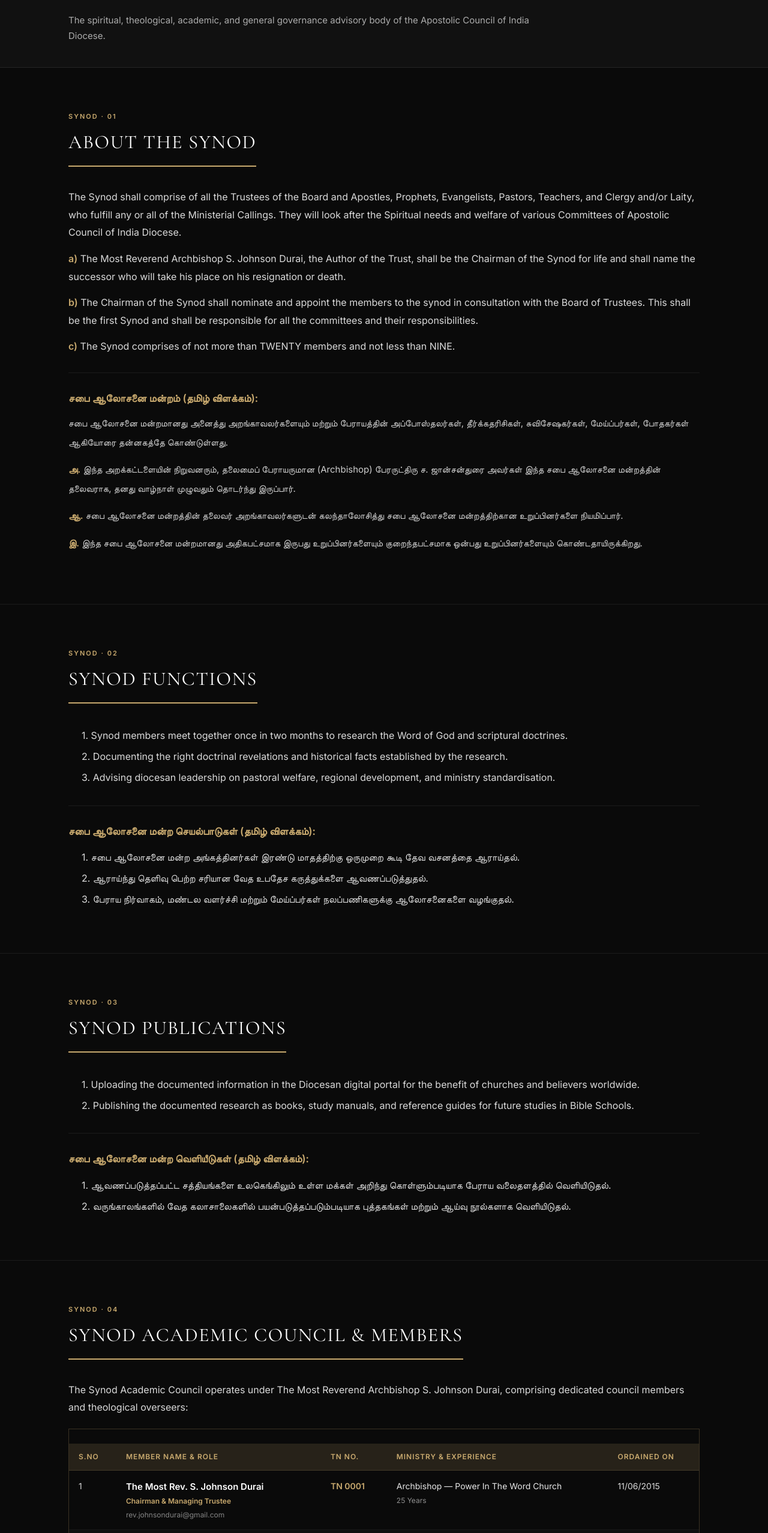
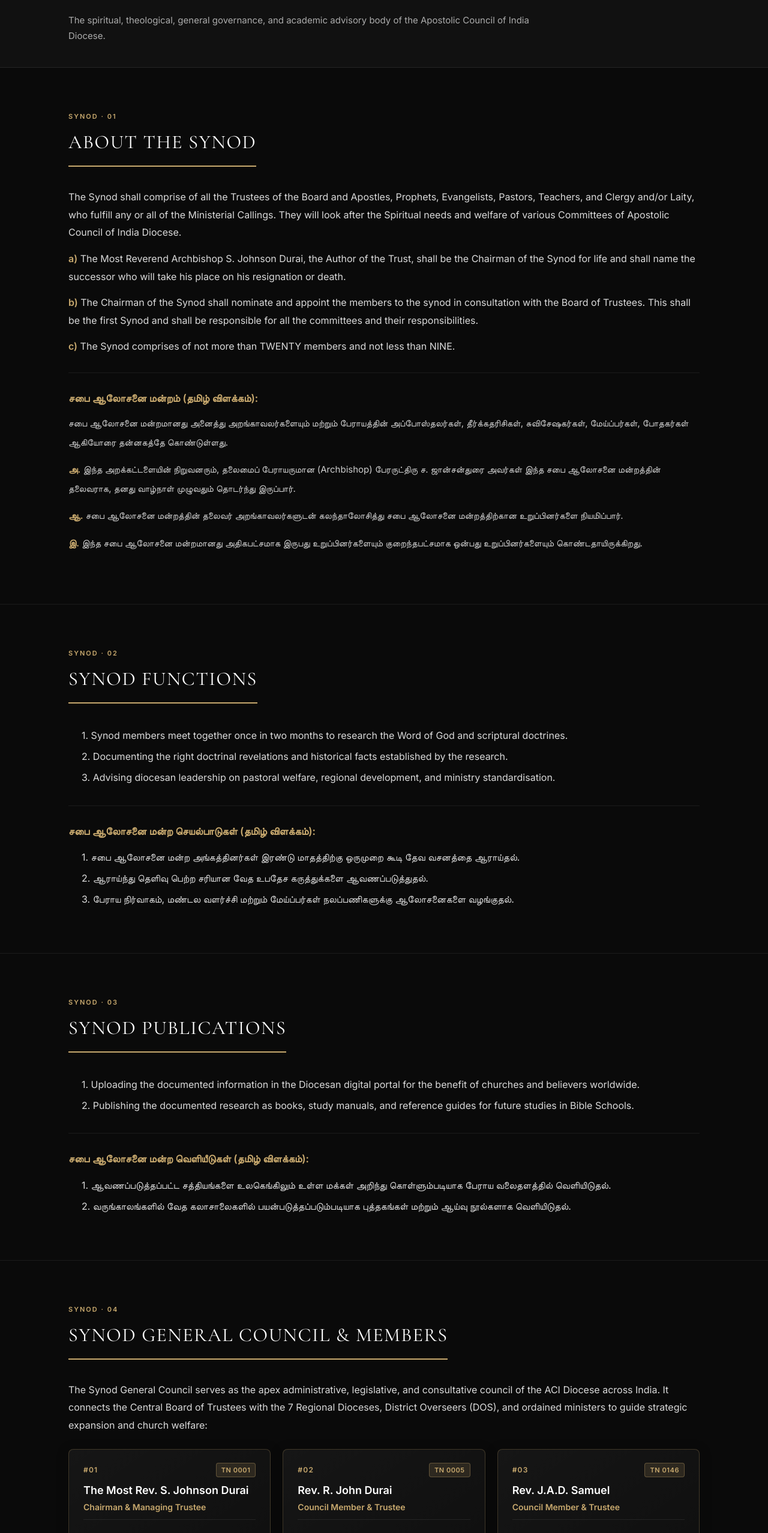
Before and after one commit to SriramGandhiS/aci-church-website, a React (Vite) app: page /synod in a window 1280 px wide. Shown: the part 244-2800 px from the top of the page at 60% size. Built offline with nearby package versions, Linux system fonts and the light colour scheme.

Commit message:
Swap Synod Academic and General Council sections, replace table with modern designation cards

```diff
--- a/src/components/Header/Header.jsx
+++ b/src/components/Header/Header.jsx
@@ -108,8 +108,8 @@ export default function Header({ onMenuOpen }) {
         { label: t('nav.aboutSynod'), href: '/synod#aboutsynod' },
         { label: t('nav.synodFunctions'), href: '/synod#synodfunctions' },
         { label: t('nav.synodPublications'), href: '/synod#synodpublications' },
+        { label: t('nav.synodGeneralCouncil'), href: '/synod#synodgeneralcouncil' },
         { label: t('nav.synodAcademicCouncil'), href: '/synod#synodacademiccouncil' },
-        { label: t('nav.synodGeneralCouncil'), href: '/synod#synodgeneralcouncil' },
       ],
     },
     {
--- a/src/components/MobileMenu/MobileMenu.jsx
+++ b/src/components/MobileMenu/MobileMenu.jsx
@@ -96,8 +96,8 @@ export default function MobileMenu({ isOpen, onClose }) {
         { label: t('nav.aboutSynod'), href: '/synod#aboutsynod' },
         { label: t('nav.synodFunctions'), href: '/synod#synodfunctions' },
         { label: t('nav.synodPublications'), href: '/synod#synodpublications' },
+        { label: t('nav.synodGeneralCouncil'), href: '/synod#synodgeneralcouncil' },
         { label: t('nav.synodAcademicCouncil'), href: '/synod#synodacademiccouncil' },
-        { label: t('nav.synodGeneralCouncil'), href: '/synod#synodgeneralcouncil' },
       ],
     },
     {
--- a/src/data/navigation.js
+++ b/src/data/navigation.js
@@ -69,8 +69,8 @@ export const navItems = [
       { label: 'ABOUT SYNOD', href: '/synod#aboutsynod' },
       { label: 'SYNOD FUNCTIONS', href: '/synod#synodfunctions' },
       { label: 'SYNOD PUBLICATIONS', href: '/synod#synodpublications' },
+      { label: 'SYNOD GENERAL COUNCIL', href: '/synod#synodgeneralcouncil' },
       { label: 'SYNOD ACADEMIC COUNCIL', href: '/synod#synodacademiccouncil' },
-      { label: 'SYNOD GENERAL COUNCIL', href: '/synod#synodgeneralcouncil' },
     ],
   },
   {
--- a/src/pages/SynodPage.jsx
+++ b/src/pages/SynodPage.jsx
@@ -13,13 +13,72 @@ const S = {
   pTa: { color: 'rgba(255,255,255,0.8)', lineHeight: 2.1, marginBottom: '14px', fontSize: '15px' },
   subH: { color: '#c8a96e', fontSize: '17px', fontWeight: 600, marginBottom: '12px', marginTop: '28px' },
   divider: { height: '1px', background: 'rgba(255,255,255,0.07)', margin: '28px 0' },
-  tbl: { width: '100%', borderCollapse: 'collapse', marginTop: '24px', fontSize: '14px' },
-  th: { background: 'rgba(200,169,110,0.15)', color: '#c8a96e', padding: '12px 16px', textAlign: 'left', fontWeight: 700, fontSize: '12px', letterSpacing: '0.08em', textTransform: 'uppercase', borderBottom: '1px solid rgba(200,169,110,0.3)' },
-  td: { padding: '14px 16px', color: 'rgba(255,255,255,0.85)', borderBottom: '1px solid rgba(255,255,255,0.06)', verticalAlign: 'top', lineHeight: 1.7 },
-  cardGrid: { display: 'grid', gridTemplateColumns: 'repeat(auto-fit, minmax(280px, 1fr))', gap: '20px', marginTop: '24px' },
-  card: { background: 'rgba(255,255,255,0.04)', border: '1px solid rgba(255,255,255,0.1)', padding: '24px', transition: 'all 0.25s ease' },
-  cardTitle: { color: '#c8a96e', fontSize: '16px', fontWeight: 700, marginBottom: '8px' },
-  cardText: { color: 'rgba(255,255,255,0.8)', fontSize: '14px', lineHeight: 1.7 },
+  memberGrid: {
+    display: 'grid',
+    gridTemplateColumns: 'repeat(auto-fill, minmax(320px, 1fr))',
+    gap: '20px',
+    marginTop: '24px',
+  },
+  memberCard: {
+    background: 'linear-gradient(145deg, rgba(255,255,255,0.05) 0%, rgba(255,255,255,0.02) 100%)',
+    border: '1px solid rgba(200, 169, 110, 0.25)',
+    borderRadius: '8px',
+    padding: '22px 24px',
+    display: 'flex',
+    flexDirection: 'column',
+    boxShadow: '0 4px 20px rgba(0,0,0,0.25)',
+  },
+  memberHeader: {
+    display: 'flex',
+    justifyContent: 'space-between',
+    alignItems: 'center',
+    marginBottom: '10px',
+  },
+  memberNumber: {
+    color: '#c8a96e',
+    fontSize: '12px',
+    fontWeight: 700,
+    letterSpacing: '0.1em',
+  },
+  memberBadge: {
+    background: 'rgba(200,169,110,0.15)',
+    color: '#c8a96e',
+    border: '1px solid rgba(200,169,110,0.35)',
+    fontSize: '11px',
+    fontWeight: 700,
+    padding: '2px 8px',
+    borderRadius: '4px',
+    letterSpacing: '0.05em',
+  },
+  memberName: {
+    fontSize: '18px',
+    fontWeight: 700,
+    color: '#ffffff',
+    margin: '0 0 6px 0',
+    lineHeight: 1.35,
+  },
+  memberDesignation: {
+    color: '#c8a96e',
+    fontSize: '14px',
+    fontWeight: 600,
+    margin: '0 0 14px 0',
+    lineHeight: 1.45,
+    borderBottom: '1px solid rgba(255,255,255,0.08)',
+    paddingBottom: '10px',
+  },
+  memberDetail: {
+    fontSize: '13px',
+    color: 'rgba(255,255,255,0.75)',
+    lineHeight: 1.6,
+    marginTop: '4px',
+  },
+  detailLabel: {
+    color: 'rgba(255,255,255,0.45)',
+    fontSize: '12px',
+    marginRight: '4px',
+    textTransform: 'uppercase',
+    letterSpacing: '0.04em',
+  }
 }
 
 export default function SynodPage() {
@@ -38,7 +97,7 @@ export default function SynodPage() {
     }
   }, [hash])
 
-  const members = [
+  const academicMembers = [
     {
       sno: 1,
       name: 'The Most Rev. S. Johnson Durai',
@@ -92,7 +151,7 @@ export default function SynodPage() {
   ]
 
   const generalMembers = [
-    ...members,
+    ...academicMembers,
     {
       sno: 6,
       name: 'Rt. Rev. S. Anand',
@@ -125,6 +184,45 @@ export default function SynodPage() {
     }
   ]
 
+  const renderMemberCards = (list) => (
+    <div style={S.memberGrid}>
+      {list.map((m, i) => (
+        <div key={i} style={S.memberCard}>
+          <div style={S.memberHeader}>
+            <span style={S.memberNumber}>#{String(m.sno).padStart(2, '0')}</span>
+            {m.tnno && m.tnno !== '—' && <span style={S.memberBadge}>{m.tnno}</span>}
+          </div>
+          <h3 style={S.memberName}>{m.name}</h3>
+          <p style={S.memberDesignation}>{m.role}</p>
+
+          {m.ministry && m.ministry !== '—' && (
+            <div style={S.memberDetail}>
+              <span style={S.detailLabel}>{isTa ? 'ஊழியம்:' : 'Ministry:'}</span> {m.ministry}
+            </div>
+          )}
+          {m.email && m.email !== '—' && (
+            <div style={S.memberDetail}>
+              <span style={S.detailLabel}>{isTa ? 'மின்னஞ்சல்:' : 'Email:'}</span>{' '}
+              <a href={`mailto:${m.email}`} style={{ color: '#c8a96e', textDecoration: 'none' }}>
+                {m.email}
+              </a>
+            </div>
+          )}
+          {m.exp && m.exp !== '—' && (
+            <div style={S.memberDetail}>
+              <span style={S.detailLabel}>{isTa ? 'அனுபவம்:' : 'Exp:'}</span> {m.exp}
+            </div>
+          )}
+          {m.ordained && m.ordained !== '—' && (
+            <div style={S.memberDetail}>
+              <span style={S.detailLabel}>{isTa ? 'பிரதிஷ்டை:' : 'Ordained:'}</span> {m.ordained}
+            </div>
+          )}
+        </div>
+      ))}
+    </div>
+  )
+
   return (
     <div style={S.page}>
       {/* HERO SECTION */}
@@ -136,8 +234,8 @@ export default function SynodPage() {
           </h1>
           <p style={{ color: 'rgba(255,255,255,0.65)', fontSize: '15px', maxWidth: '800px', lineHeight: 1.7 }}>
             {isTa
-              ? 'அப்போஸ்தல கவுன்சில் ஆஃப் இந்தியா பேராயத்தின் ஆவிக்குரிய, இறையியல், கல்வி மற்றும் பொது நிர்வாக ஆலோசனை மன்றம்.'
-              : 'The spiritual, theological, academic, and general governance advisory body of the Apostolic Council of India Diocese.'}
+              ? 'அப்போஸ்தல கவுன்சில் ஆஃப் இந்தியா பேராயத்தின் ஆவிக்குரிய, இறையியல், பொது நிர்வாக மற்றும் கல்வி ஆலோசனை மன்றம்.'
+              : 'The spiritual, theological, general governance, and academic advisory body of the Apostolic Council of India Diocese.'}
           </p>
         </div>
       </div>
@@ -205,10 +303,36 @@ export default function SynodPage() {
         </div>
       </section>
 
-      {/* 4. SYNOD ACADEMIC COUNCIL & MEMBERS */}
-      <section id="synodacademiccouncil" style={S.sec}>
+      {/* 4. SYNOD GENERAL COUNCIL & MEMBERS (SWAPPED: General Council is now 04) */}
+      <section id="synodgeneralcouncil" style={S.sec}>
         <div style={S.con}>
           <p style={S.lbl}>{isTa ? 'சினோட் · 04' : 'Synod · 04'}</p>
+          <h2 style={S.h2}>{isTa ? 'சினோட் பொது ஆலோசனைப் பேரவை & உறுப்பினர்கள்' : 'Synod General Council & Members'}</h2>
+          <div style={{ marginTop: '28px' }}>
+            <p style={S.p}>
+              {isTa
+                ? 'சினோட் பொது ஆலோசனைப் பேரவையானது அப்போஸ்தல கவுன்சில் ஆஃப் இந்தியா பேராயத்தின் உச்ச நிர்வாக, சட்டமன்ற மற்றும் ஆலோசனை அமைப்பாக செயல்படுகிறது. இது தலைமை அறங்காவலர் குழு மற்றும் 7 மண்டல பேராயங்களின் பேராயர்கள், மாவட்ட கண்காணிப்பாளர்கள் மற்றும் நியமிக்கப்பட்ட ஊழியர்களை இணைத்து வழிகாட்டுகிறது:'
+                : 'The Synod General Council serves as the apex administrative, legislative, and consultative council of the ACI Diocese across India. It connects the Central Board of Trustees with the 7 Regional Dioceses, District Overseers (DOS), and ordained ministers to guide strategic expansion and church welfare:'}
+            </p>
+
+            {/* General Council Members Cards with Designation directly below Name */}
+            {renderMemberCards(generalMembers)}
+
+            <div style={S.divider} />
+            <p style={S.subH}>{isTa ? 'பொது ஆலோசனைப் பேரவையின் கூட்டங்கள் (தமிழ் விளக்கம்):' : 'General Council Meetings & Objectives:'}</p>
+            <p style={S.pTa}>
+              {isTa
+                ? 'சினோட் பொது ஆலோசனைப் பேரவையானது குறிப்பிட்ட கால இடைவெளிகளில் கூடி, திருச்சபைகளின் பாதுகாப்பு, மேய்ப்பர்களின் வாழ்வாதார உதவிகள், சபை சந்திப்புப் பணிகள் மற்றும் சுவிசேஷப் புறசந்திப்பு பணிகளை திட்டமிட்டு முன்னெடுக்கிறது.'
+                : 'The Synod General Council convenes at regular intervals to plan church protection, pastoral livelihood assistance, fellowship visits, and evangelistic outreaches across all diocesan territories.'}
+            </p>
+          </div>
+        </div>
+      </section>
+
+      {/* 5. SYNOD ACADEMIC COUNCIL & MEMBERS (SWAPPED: Academic Council is now 05) */}
+      <section id="synodacademiccouncil" style={{ ...S.sec, borderBottom: 'none' }}>
+        <div style={S.con}>
+          <p style={S.lbl}>{isTa ? 'சினோட் · 05' : 'Synod · 05'}</p>
           <h2 style={S.h2}>{isTa ? 'சினோட் கல்வி ஆலோசனை மன்றம் & உறுப்பினர்கள்' : 'Synod Academic Council & Members'}</h2>
           <div style={{ marginTop: '28px' }}>
             <p style={S.p}>
@@ -217,38 +341,8 @@ export default function SynodPage() {
                 : 'The Synod Academic Council operates under The Most Reverend Archbishop S. Johnson Durai, comprising dedicated council members and theological overseers:'}
             </p>
 
-            {/* Academic Council Members Table */}
-            <div style={{ overflowX: 'auto', marginTop: '20px', border: '1px solid rgba(200, 169, 110, 0.25)' }}>
-              <table style={S.tbl}>
-                <thead>
-                  <tr>
-                    <th style={S.th}>{isTa ? 'வரிசை எண்' : 'S.No'}</th>
-                    <th style={S.th}>{isTa ? 'உறுப்பினர் பெயர் & பதவி' : 'Member Name & Role'}</th>
-                    <th style={S.th}>{isTa ? 'பதிவு எண்' : 'TN No.'}</th>
-                    <th style={S.th}>{isTa ? 'ஊழியம் & அனுபவம்' : 'Ministry & Experience'}</th>
-                    <th style={S.th}>{isTa ? 'பிரதிஷ்டை தேதி' : 'Ordained On'}</th>
-                  </tr>
-                </thead>
-                <tbody>
-                  {members.map((m, i) => (
-                    <tr key={i} style={{ background: i % 2 === 0 ? 'transparent' : 'rgba(255,255,255,0.02)' }}>
-                      <td style={S.td}>{m.sno}</td>
-                      <td style={S.td}>
-                        <div style={{ fontWeight: 700, color: '#fff', marginBottom: '2px', fontSize: '15px' }}>{m.name}</div>
-                        <div style={{ fontSize: '12px', color: '#c8a96e', marginBottom: '2px', fontWeight: 600 }}>{m.role}</div>
-                        <div style={{ fontSize: '12px', color: 'rgba(255,255,255,0.5)' }}>{m.email}</div>
-                      </td>
-                      <td style={{ ...S.td, fontWeight: 700, color: '#c8a96e' }}>{m.tnno}</td>
-                      <td style={S.td}>
-                        <div style={{ color: 'rgba(255,255,255,0.9)' }}>{m.ministry}</div>
-                        <div style={{ fontSize: '12px', color: 'rgba(255,255,255,0.55)', marginTop: '2px' }}>{m.exp}</div>
-                      </td>
-                      <td style={S.td}>{m.ordained}</td>
-                    </tr>
-                  ))}
-                </tbody>
-              </table>
-            </div>
+            {/* Academic Council Members Cards with Designation directly below Name */}
+            {renderMemberCards(academicMembers)}
 
             <div style={S.divider} />
             <p style={S.subH}>{isTa ? 'கல்வி ஆலோசனை மன்ற முக்கிய நோக்கங்கள்:' : 'Academic Council Core Objectives:'}</p>
@@ -257,58 +351,6 @@ export default function SynodPage() {
               <li>{isTa ? 'போதகர்கள் மற்றும் சுவிசேஷகர்களுக்கு தொடர் வேத ஆராய்ச்சி கருத்தரங்குகளை (Word Sharing Seminars) நடத்துதல்.' : 'Conducting bi-monthly Word Sharing meets and deep biblical research seminars.'}</li>
               <li>{isTa ? 'எபிஸ்கோபல் பிரதிஷ்டை பெற விண்ணப்பிக்கும் ஊழியர்களின் விசுவாசம் மற்றும் இறையியல் தகுதிகளை பரிசோதித்து அங்கீகரித்தல்.' : 'Vetting and evaluating candidates for ministerial ordination and episcopal recognition.'}</li>
             </ul>
-          </div>
-        </div>
-      </section>
-
-      {/* 5. SYNOD GENERAL COUNCIL */}
-      <section id="synodgeneralcouncil" style={{ ...S.sec, borderBottom: 'none' }}>
-        <div style={S.con}>
-          <p style={S.lbl}>{isTa ? 'சினோட் · 05' : 'Synod · 05'}</p>
-          <h2 style={S.h2}>{isTa ? 'சினோட் பொது ஆலோசனைப் பேரவை (Synod General Council)' : 'Synod General Council'}</h2>
-          <div style={{ marginTop: '28px' }}>
-            <p style={S.p}>
-              The <strong>Synod General Council</strong> serves as the apex administrative, legislative, and consultative council of the ACI Diocese across India. It connects the Central Board of Trustees with the 7 Regional Dioceses, District Overseers (DOS), and ordained ministers to guide strategic expansion and church welfare.
-            </p>
-
-            {/* General Council Members Table */}
-            <div style={{ overflowX: 'auto', marginTop: '20px', border: '1px solid rgba(200, 169, 110, 0.25)' }}>
-              <table style={S.tbl}>
-                <thead>
-                  <tr>
-                    <th style={S.th}>{isTa ? 'வரிசை எண்' : 'S.No'}</th>
-                    <th style={S.th}>{isTa ? 'உறுப்பினர் பெயர் & பதவி' : 'Member Name & Role'}</th>
-                    <th style={S.th}>{isTa ? 'பதிவு எண்' : 'TN No.'}</th>
-                    <th style={S.th}>{isTa ? 'ஊழியம் & அனுபவம்' : 'Ministry & Experience'}</th>
-                    <th style={S.th}>{isTa ? 'பிரதிஷ்டை தேதி' : 'Ordained On'}</th>
-                  </tr>
-                </thead>
-                <tbody>
-                  {generalMembers.map((m, i) => (
-                    <tr key={i} style={{ background: i % 2 === 0 ? 'transparent' : 'rgba(255,255,255,0.02)' }}>
-                      <td style={S.td}>{m.sno}</td>
-                      <td style={S.td}>
-                        <div style={{ fontWeight: 700, color: '#fff', marginBottom: '2px', fontSize: '15px' }}>{m.name}</div>
-                        <div style={{ fontSize: '12px', color: '#c8a96e', marginBottom: '2px', fontWeight: 600 }}>{m.role}</div>
-                        <div style={{ fontSize: '12px', color: 'rgba(255,255,255,0.5)' }}>{m.email}</div>
-                      </td>
-                      <td style={{ ...S.td, fontWeight: 700, color: '#c8a96e' }}>{m.tnno}</td>
-                      <td style={S.td}>
-                        <div style={{ color: 'rgba(255,255,255,0.9)' }}>{m.ministry}</div>
-                        <div style={{ fontSize: '12px', color: 'rgba(255,255,255,0.55)', marginTop: '2px' }}>{m.exp}</div>
-                      </td>
-                      <td style={S.td}>{m.ordained}</td>
-                    </tr>
-                  ))}
-                </tbody>
-              </table>
-            </div>
-
-            <div style={S.divider} />
-            <p style={S.subH}>பொது ஆலோசனைப் பேரவையின் கூட்டங்கள் (தமிழ் விளக்கம்):</p>
-            <p style={S.pTa}>
-              சினோட் பொது ஆலோசனைப் பேரவையானது குறிப்பிட்ட கால இடைவெளிகளில் கூடி, திருச்சபைகளின் பாதுகாப்பு, மேய்ப்பர்களின் வாழ்வாதார உதவிகள், சபை சந்திப்புப் பணிகள் மற்றும் சுவிசேஷப் புறசந்திப்பு பணிகளை திட்டமிட்டு முன்னெடுக்கிறது.
-            </p>
 
             <div style={{ display: 'flex', gap: '14px', marginTop: '28px', flexWrap: 'wrap' }}>
               <Link to="/diocese" className="btn btn-light" style={{ padding: '12px 24px', fontSize: '14px' }}>
```
